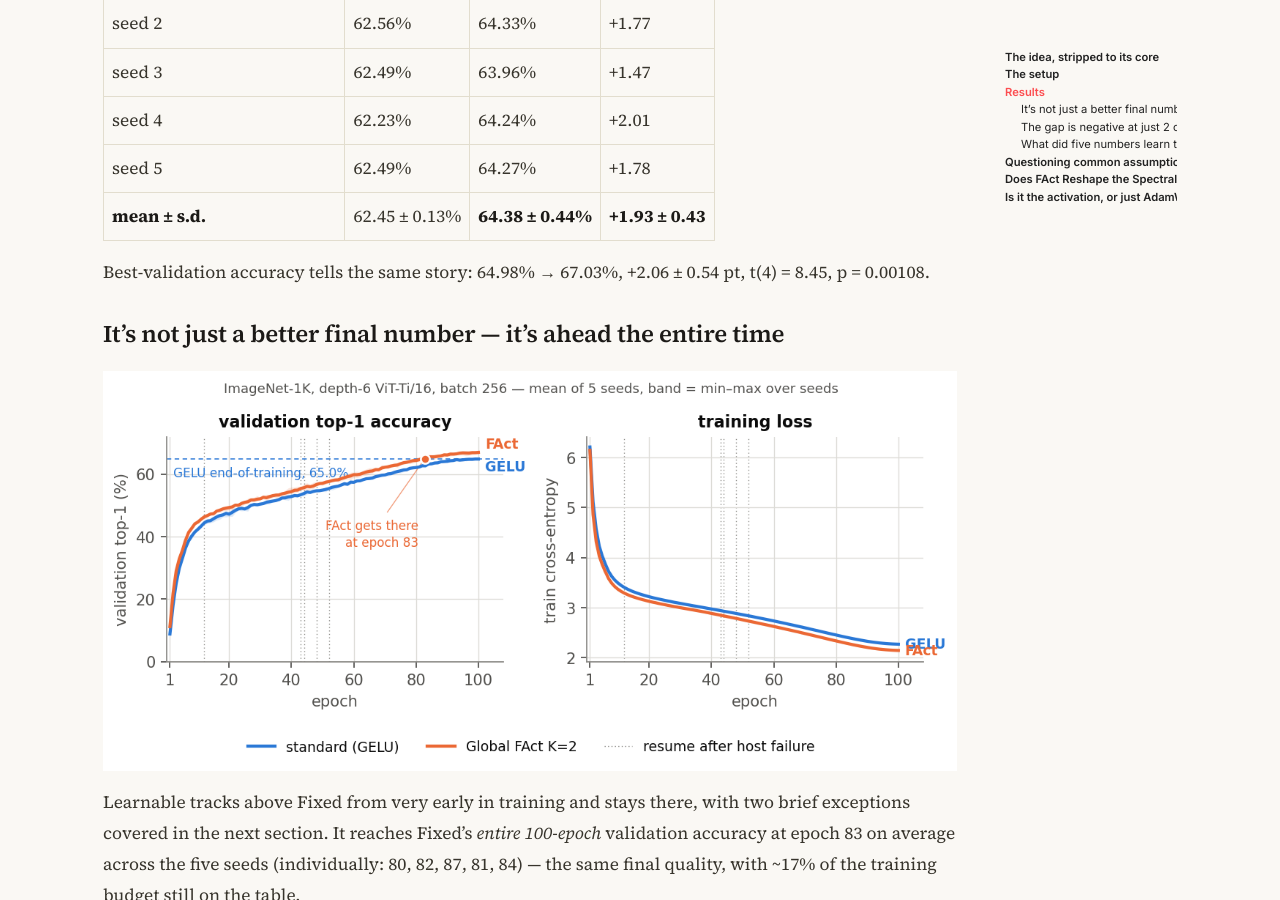
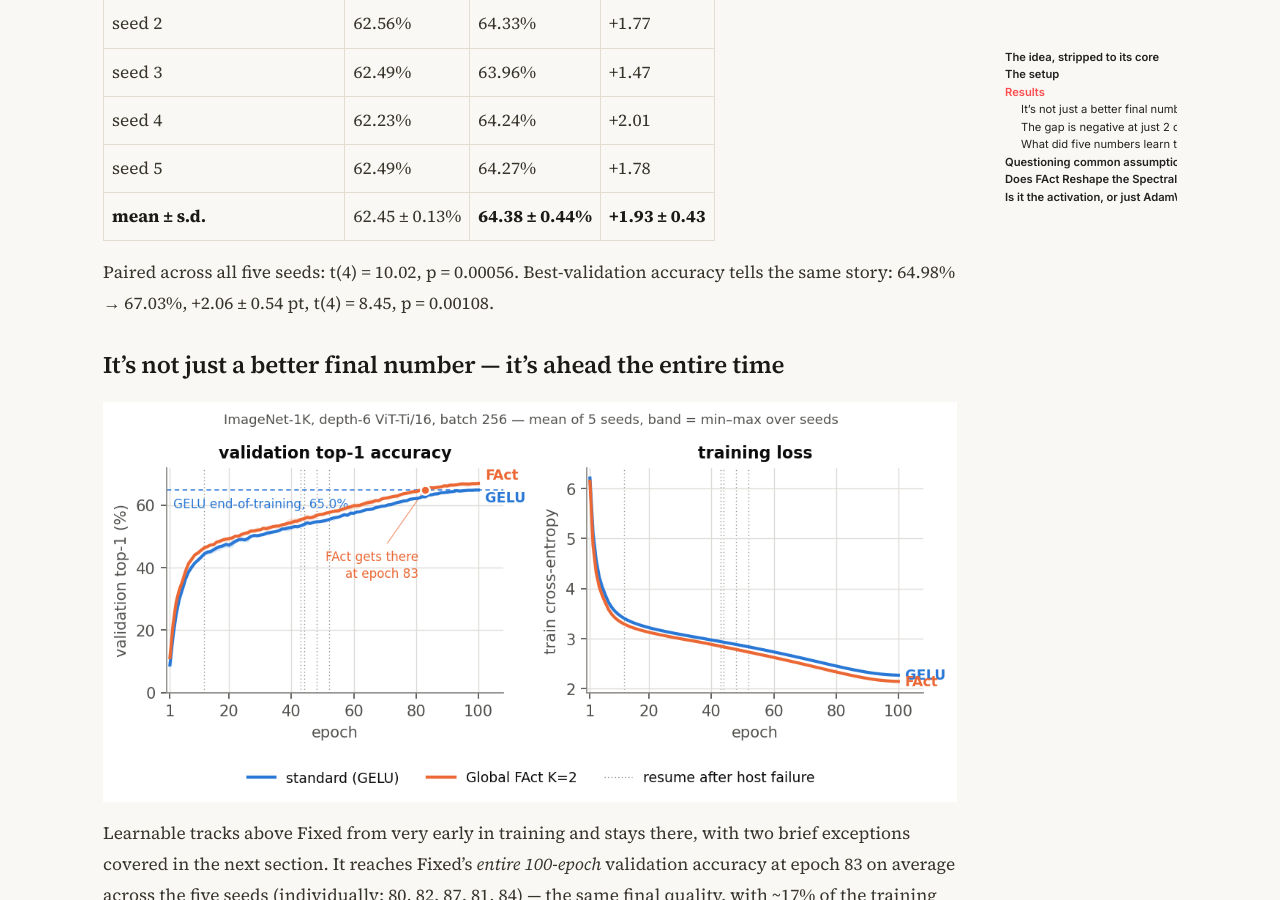
Before and after one commit to Arunprakash-A/Arunprakash-a.github.io, a Jekyll site: the page built from _posts/2026-08-11-learnable-activations-might-have-better-loss-landscape.md, in a window 1280 px wide and 900 px high, scrolled down 2850 px. Built offline with Jekyll 4.4.1, drawn with Linux system fonts in a browser that asks for light colours; nearby versions of some CDN libraries.

Commit message:
Restore the headline paired t-test without the fifth-seed commentary
Co-Authored-By: Claude Sonnet 5 <noreply@anthropic.com>

```diff
--- a/_posts/2026-08-11-learnable-activations-might-have-better-loss-landscape.md
+++ b/_posts/2026-08-11-learnable-activations-might-have-better-loss-landscape.md
@@ -90,8 +90,9 @@ five independent seeds.**
 | seed 5 | 62.49% | 64.27% | +1.78 |
 | **mean ± s.d.** | 62.45 ± 0.13% | **64.38 ± 0.44%** | **+1.93 ± 0.43** |
 
-Best-validation accuracy tells the same story: 64.98% → 67.03%,
-+2.06 ± 0.54 pt, t(4) = 8.45, p = 0.00108.
+Paired across all five seeds: t(4) = 10.02, p = 0.00056. Best-validation
+accuracy tells the same story: 64.98% → 67.03%, +2.06 ± 0.54 pt,
+t(4) = 8.45, p = 0.00108.
 
 ### It's not just a better final number — it's ahead the entire time
 
```
